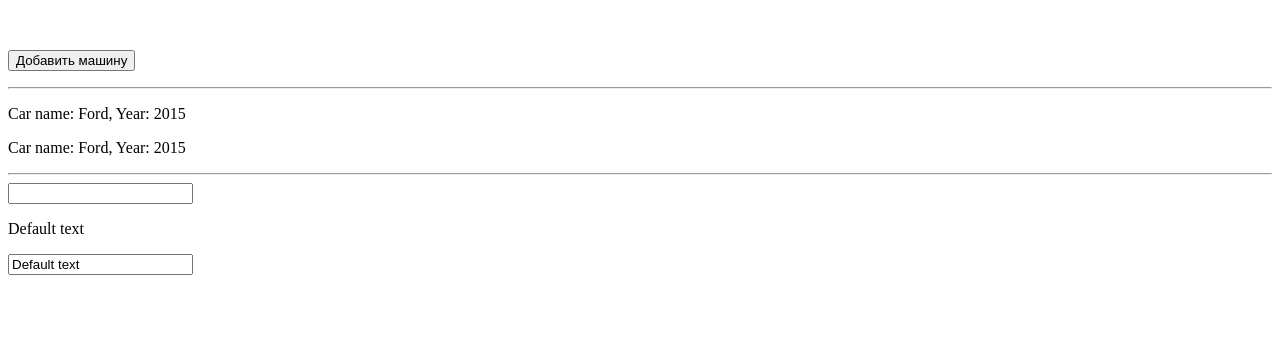
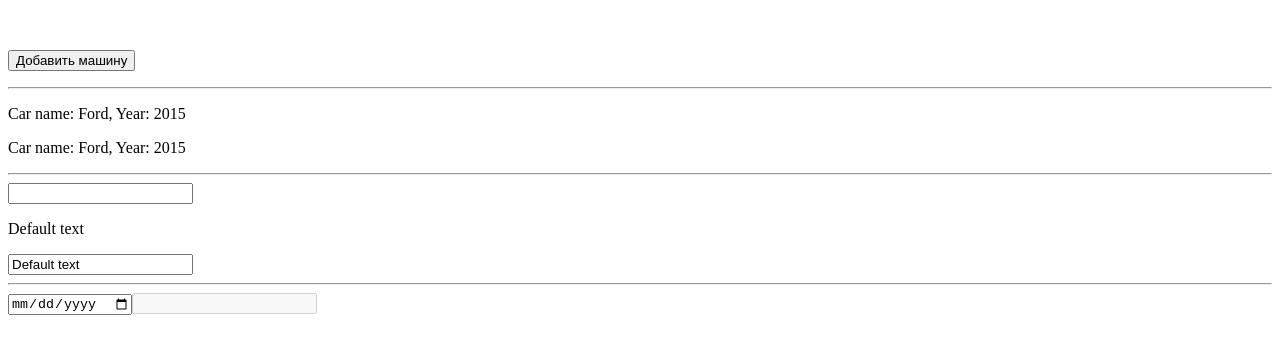
Before and after one commit to IvanSemenov82/ng-learn, an Angular app: page / in a window 1280 px wide. Shown: the top 354 px of the page. Built offline with nearby package versions, Linux system fonts and the light colour scheme.

Commit message:
Passing parameters to the component

```diff
--- a/src/app/app.component.html
+++ b/src/app/app.component.html
@@ -2,6 +2,8 @@
   <div class="row">
     <div class="col-xs-12">
       <app-cars></app-cars>
+      <hr>
+      <app-my></app-my>
     </div>
   </div>
 </div>
--- a/src/app/app.module.ts
+++ b/src/app/app.module.ts
@@ -5,12 +5,14 @@
 import { CarsComponent } from './cars/cars.component';
 import { CarComponent } from './car/car.component';
 import {FormsModule} from "@angular/forms";
+import { MyComponent } from './my/my.component';
 
 @NgModule({
   declarations: [
     AppComponent,
     CarsComponent,
     CarComponent,
+    MyComponent,
   ],
     imports: [
         BrowserModule,
--- /dev/null
+++ b/src/app/my/my.component.html
@@ -0,0 +1,4 @@
+<div>
+  <input type="date" [(ngModel)]="value">
+  <input type="text" value="{{value}}" disabled>
+</div>
```
Also changed, not shown: src/app/my/my.component.ts (added, +12 -0 lines), src/app/my/my.component.css (added), 1 other file (tests, documents, lock files or other folders).
